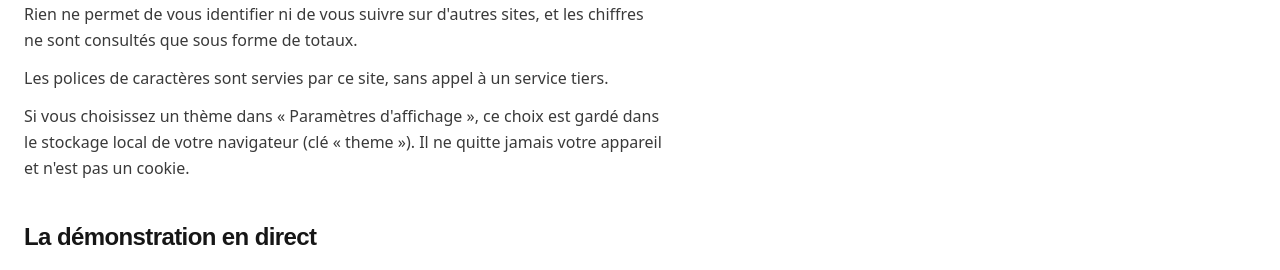
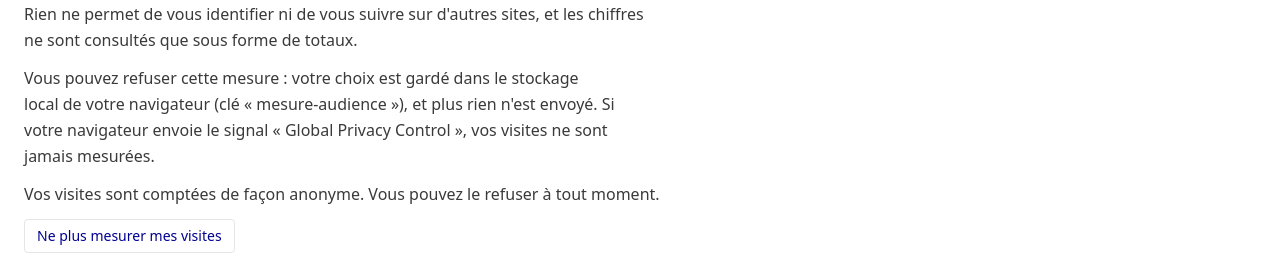
Before and after one commit to Toumi-Elyes/mcp-assemblee-nationale, a Next.js app in the folder web/: page /confidentialite in a window 1280 px wide. Shown: the part 674-944 px from the top of the page. Built offline with nearby package versions, Linux system fonts and the light colour scheme; no server answers.

Commit message:
feat: permet de refuser la mesure d'audience et respecte le signal global privacy control

```diff
--- a/web/src/app/confidentialite/page.tsx
+++ b/web/src/app/confidentialite/page.tsx
@@ -1,4 +1,5 @@
 import type { Metadata } from "next";
+import { AudienceChoice } from "@/components/audience-choice";
 import { LINK_TEXT } from "@/components/button-styles";
 import { LegalPage } from "@/components/legal-page";
 import { GITHUB_ISSUES_URL } from "@/lib/config";
@@ -20,6 +21,8 @@ const ConfidentialitePage: React.FC = () => {
           paragraphs: [
             "Il n'utilise aucun cookie, aucun traceur publicitaire et aucune publicité. Il ne dépose rien sur votre appareil.",
             "Pour estimer sa fréquentation et dimensionner le connecteur, il compte les visites avec Vercel Web Analytics, l'outil de mesure de son hébergeur. Cette mesure est anonyme et sans cookie : pour chaque page vue, elle note la page (sans ses paramètres), le site d'où vous venez, le pays et la région, le type d'appareil, le système et le navigateur. Une visite est reconnue sur 24 heures au plus par une empreinte calculée à partir de la requête, qui n'est pas conservée plus longtemps. Rien ne permet de vous identifier ni de vous suivre sur d'autres sites, et les chiffres ne sont consultés que sous forme de totaux.",
+            "Vous pouvez refuser cette mesure : votre choix est gardé dans le stockage local de votre navigateur (clé « mesure-audience »), et plus rien n'est envoyé. Si votre navigateur envoie le signal « Global Privacy Control », vos visites ne sont jamais mesurées.",
+            <AudienceChoice key="choix-mesure" />,
             "Les polices de caractères sont servies par ce site, sans appel à un service tiers.",
             "Si vous choisissez un thème dans « Paramètres d'affichage », ce choix est gardé dans le stockage local de votre navigateur (clé « theme »). Il ne quitte jamais votre appareil et n'est pas un cookie.",
           ],
--- /dev/null
+++ b/web/src/components/audience-choice.tsx
@@ -0,0 +1,60 @@
+"use client";
+
+import { useSyncExternalStore } from "react";
+import { browserSignals, browserStorage, hasRefused, sendsPrivacySignal, storeRefusal } from "@/lib/audience";
+import { BUTTON_SECONDARY_SMALL } from "./button-styles";
+
+type Status = "loading" | "signal" | "refused" | "allowed";
+
+const AUDIENCE_EVENT = "audience-change";
+
+function subscribe(onChange: () => void): () => void {
+  window.addEventListener("storage", onChange);
+  window.addEventListener(AUDIENCE_EVENT, onChange);
+  return () => {
+    window.removeEventListener("storage", onChange);
+    window.removeEventListener(AUDIENCE_EVENT, onChange);
+  };
+}
+
+function serverStatus(): Status {
+  return "loading";
+}
+
+function currentStatus(): Status {
+  if (sendsPrivacySignal(browserSignals())) {
+    return "signal";
+  }
+  return hasRefused(browserStorage()) ? "refused" : "allowed";
+}
+
+const MESSAGES: Readonly<Record<Exclude<Status, "loading">, string>> = {
+  signal:
+    "Votre navigateur envoie le signal « Global Privacy Control » : vos visites ne sont pas mesurées.",
+  refused: "Vous avez refusé la mesure : vos visites ne sont pas comptées sur ce navigateur.",
+  allowed: "Vos visites sont comptées de façon anonyme. Vous pouvez le refuser à tout moment.",
+};
+
+export const AudienceChoice: React.FC = () => {
+  const status = useSyncExternalStore(subscribe, currentStatus, serverStatus);
+
+  if (status === "loading") {
+    return null;
+  }
+
+  const toggle = () => {
+    storeRefusal(browserStorage(), status === "allowed");
+    window.dispatchEvent(new Event(AUDIENCE_EVENT));
+  };
+
+  return (
+    <span className="flex flex-col items-start gap-3">
+      <span role="status">{MESSAGES[status]}</span>
+      {status === "signal" ? null : (
+        <button type="button" onClick={toggle} className={BUTTON_SECONDARY_SMALL}>
+          {status === "allowed" ? "Ne plus mesurer mes visites" : "Accepter de nouveau la mesure"}
+        </button>
+      )}
+    </span>
+  );
+};
--- a/web/src/components/audience.tsx
+++ b/web/src/components/audience.tsx
@@ -1,9 +1,14 @@
 "use client";
 
 import { Analytics, type BeforeSendEvent } from "@vercel/analytics/next";
+import { browserSignals, browserStorage, isMeasurementAllowed } from "@/lib/audience";
 
-// Mesure d'audience sans cookie : on ne garde que le chemin de la page, jamais les paramètres.
-function withoutQuery(event: BeforeSendEvent): BeforeSendEvent {
+// Mesure d'audience sans cookie : on ne garde que le chemin de la page, jamais les paramètres,
+// et rien n'est envoyé si la personne a refusé la mesure ou si son navigateur envoie GPC.
+function beforeSend(event: BeforeSendEvent): BeforeSendEvent | null {
+  if (!isMeasurementAllowed(browserStorage(), browserSignals())) {
+    return null;
+  }
   const url = new URL(event.url);
   url.search = "";
   url.hash = "";
@@ -11,5 +16,5 @@ function withoutQuery(event: BeforeSendEvent): BeforeSendEvent {
 }
 
 export const Audience: React.FC = () => {
-  return <Analytics beforeSend={withoutQuery} />;
+  return <Analytics beforeSend={beforeSend} />;
 };
--- /dev/null
+++ b/web/src/lib/audience.ts
@@ -0,0 +1,59 @@
+export const AUDIENCE_KEY = "mesure-audience";
+
+const REFUSED = "refusee";
+
+type ReadableStorage = Pick<Storage, "getItem">;
+type WritableStorage = Pick<Storage, "setItem" | "removeItem">;
+type PrivacySignals = { globalPrivacyControl?: boolean };
+
+/** Vrai si le navigateur envoie le signal Global Privacy Control (refus du suivi). */
+export function sendsPrivacySignal(signals: PrivacySignals | null | undefined): boolean {
+  return signals?.globalPrivacyControl === true;
+}
+
+/** Vrai si la personne a refusé la mesure d'audience sur ce site. */
+export function hasRefused(storage: ReadableStorage | null | undefined): boolean {
+  if (storage === null || storage === undefined) {
+    return false;
+  }
+  try {
+    return storage.getItem(AUDIENCE_KEY) === REFUSED;
+  } catch {
+    return false;
+  }
+}
+
+/** Aucune mesure n'est envoyée si la personne l'a refusée ou si son navigateur envoie GPC. */
+export function isMeasurementAllowed(
+  storage: ReadableStorage | null | undefined,
+  signals: PrivacySignals | null | undefined,
+): boolean {
+  return !hasRefused(storage) && !sendsPrivacySignal(signals);
+}
+
+export function storeRefusal(storage: WritableStorage | null | undefined, refused: boolean): void {
+  if (storage === null || storage === undefined) {
+    return;
+  }
+  try {
+    if (refused) {
+      storage.setItem(AUDIENCE_KEY, REFUSED);
+    } else {
+      storage.removeItem(AUDIENCE_KEY);
+    }
+  } catch {
+    // Stockage indisponible (navigation privée stricte) : le choix vaut pour cette page seulement.
+  }
+}
+
+export function browserStorage(): Storage | null {
+  try {
+    return window.localStorage;
+  } catch {
+    return null;
+  }
+}
+
+export function browserSignals(): PrivacySignals {
+  return navigator as Navigator & PrivacySignals;
+}
```
Also changed, not shown: 1 other file (tests, documents, lock files or other folders).
